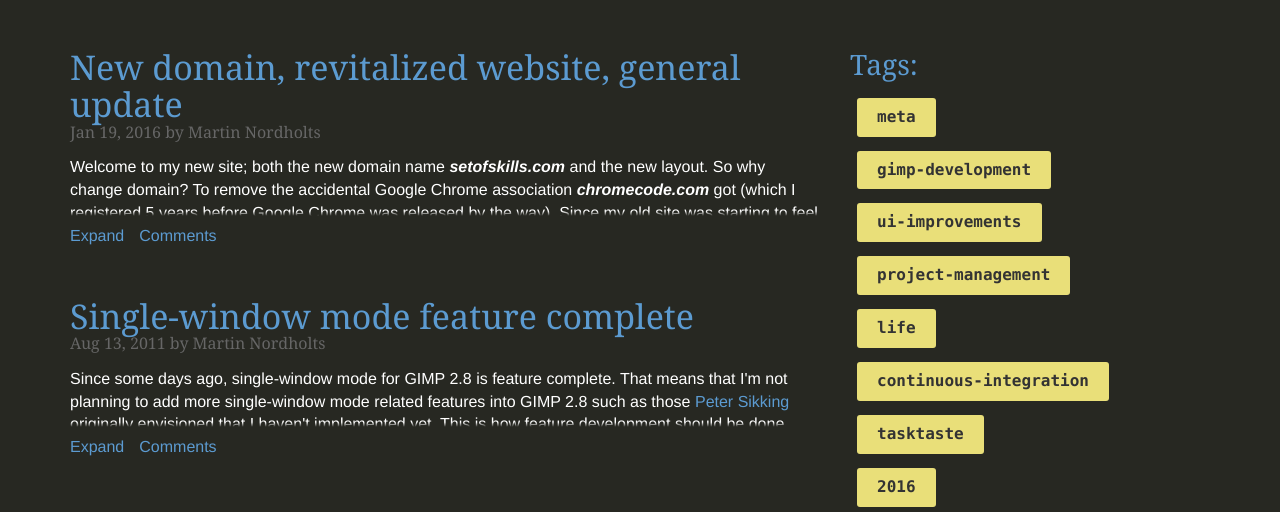
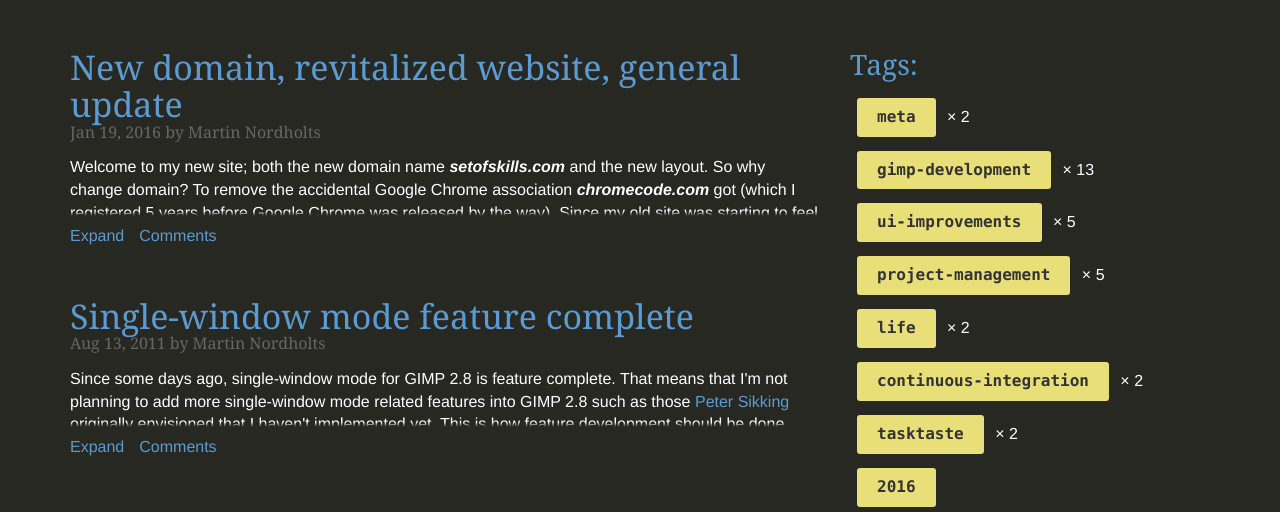
Before and after one commit to Enselic/chromecode, a Jekyll site: the page built from index.html, in a window 1280 px wide and 900 px high. Shown: the part 334-846 px from the top of the window. Built offline with Jekyll 4.4.1, drawn with Linux system fonts in a browser that asks for light colours; comment, search, counter and statistics services are not loaded.

Commit message:
Add tag count info to tags

```diff
--- a/_layouts/default.html
+++ b/_layouts/default.html
@@ -67,10 +67,10 @@
 
                 </section>
 
-                <aside class="col-xs-12 col-sm-5 col-lg-4 tags">
+                <aside class="col-xs-12 col-sm-5 col-lg-4">
                     <h3>{{ page.tag_title }}:</h3>
 {% for tag in site.tags %}
-                    <a class="tag post-list-header">{{ tag[0] }}</a> <br/>
+                    <a class="tag post-list-header">{{ tag[0] }}</a> × {{ tag[1].size }} <br/>
                     <ul class="h4 posts">
     {% for post in tag[1] %}
                         <li><a href="{{ post.url }}">{{ post.title }}</a></li>
```
